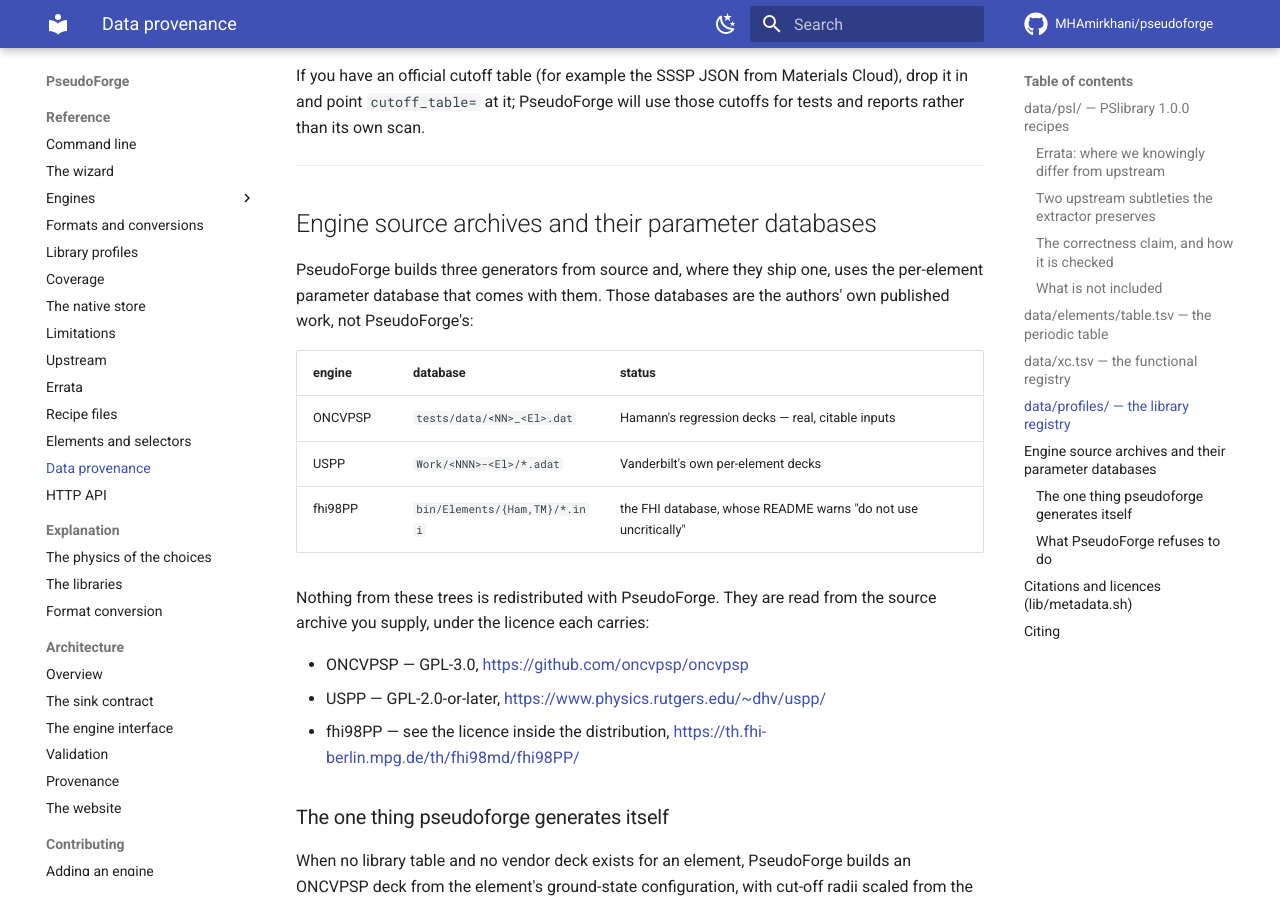
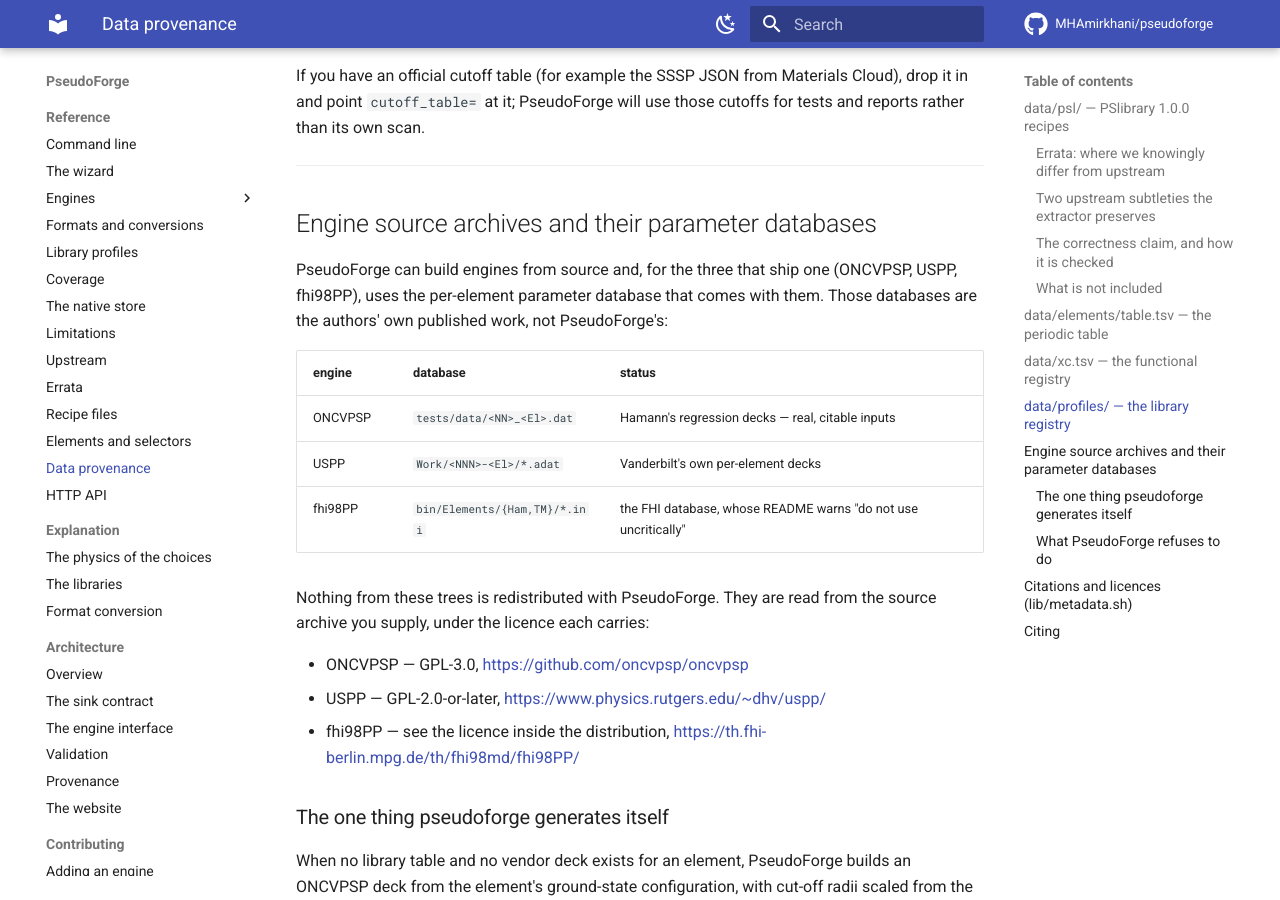
Before and after one commit to MHAmirkhani/PseudoForge, an MkDocs documentation site: the page built from docs/reference/data-provenance.md, in a window 1280 px wide and 900 px high, scrolled down 4669 px. Built offline with MkDocs 1.6.1 and Material for MkDocs 9.7.7, drawn with Linux system fonts in a browser that asks for light colours; comment, search, counter and statistics services are not loaded.

Commit message:
docs(reference): reconcile hand-written pages with the code

```diff
--- a/docs/reference/data-provenance.md
+++ b/docs/reference/data-provenance.md
@@ -187,9 +187,10 @@
 
 ## Engine source archives and their parameter databases
 
-PseudoForge builds three generators from source and, where they ship one, uses the
-per-element parameter database that comes with them. Those databases are the
-authors' own published work, not PseudoForge's:
+PseudoForge can build engines from source and, for the three that ship one
+(ONCVPSP, USPP, fhi98PP), uses the per-element parameter database that comes
+with them. Those databases are the authors' own published work, not
+PseudoForge's:
 
 | engine | database | status |
 |---|---|---|
```
Also changed, not shown: docs/reference/wizard.md (+2 -2 lines).
